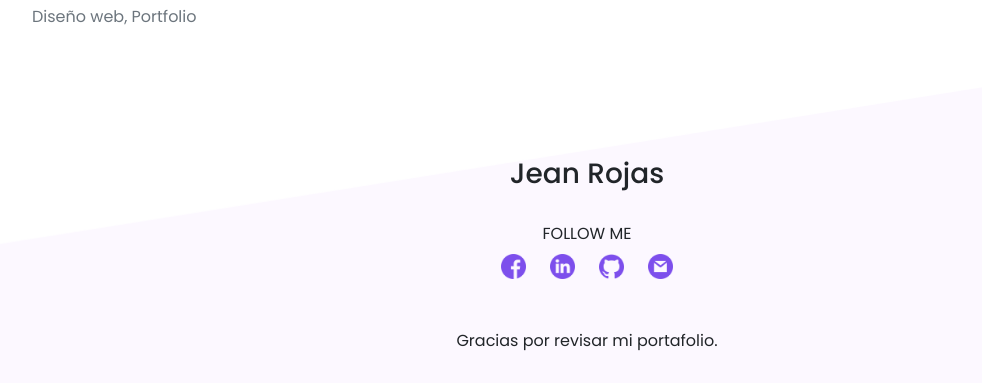
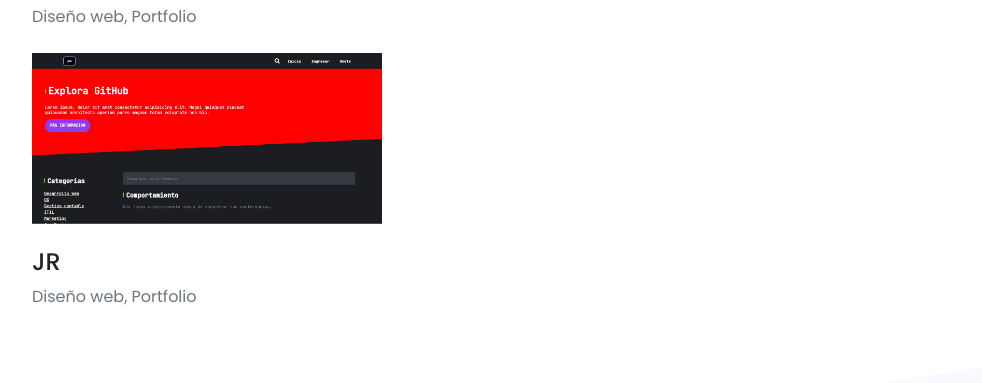
Before and after one commit to jean96rq/Portafolio-JeanRojas, a plain HTML site: page index.html in a window 1280 px wide. Shown: the part 3065-3448 px from the top of the page, without its empty margins (53-1035 px from the left). Drawn offline with nearby package versions, Linux system fonts and the light colour scheme.

Commit message:
Subiendo

```diff
--- a/index.html
+++ b/index.html
@@ -256,6 +256,20 @@
                                             </div>
                                         </div>
 
+                                         <div class="col-lg-4 col-md-6 col-sm-12 element-item popular">
+                                            <div class="our-project">
+                                                <div class="img">
+                                                    <a class="test-popup-link" href="proyectos/webDePractica/home.html" target="_blank">
+                                                        <img src="./img/proyecto-7.PNG" alt="portfolio-3" class="img-fluid">
+                                                    </a>
+                                                </div>
+                                                <div class="title py-4">
+                                                    <h4 class="text-uppercase">JR</h4>
+                                                    <span class="text-secondary">Diseño web, Portfolio</span>
+                                                </div>
+                                            </div>
+                                        </div>
+
 
 
                                     </div>
```
Also changed, not shown: img/proyecto-7.PNG (added), 1 other file.
